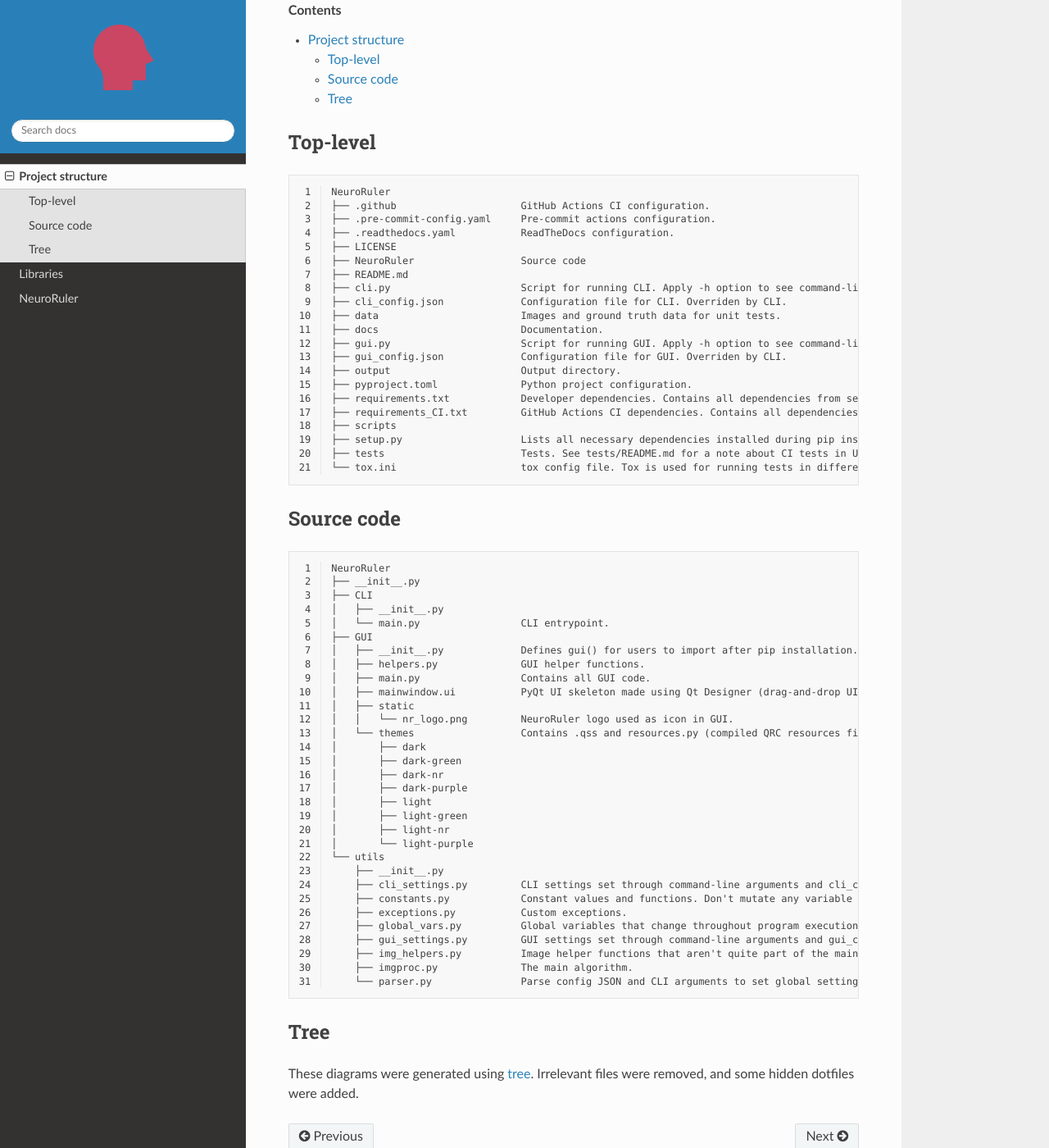
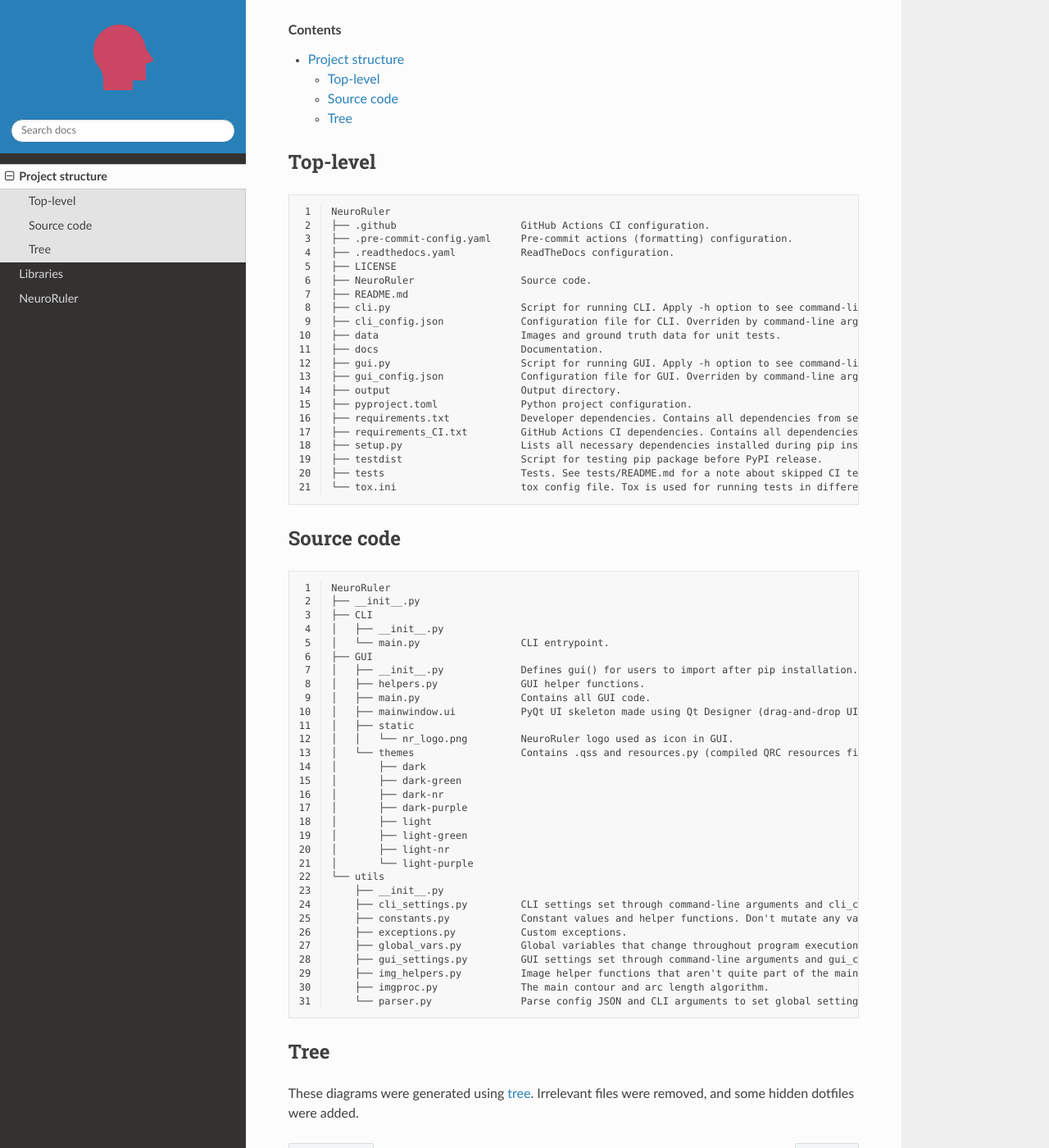
Before and after one commit to NIRALUser/NeuroRuler, a Sphinx documentation site: the page built from docs/structure.rst, in a window 1280 px wide and 1400 px high, scrolled down 243 px. Shown: the whole window at 82% size. Built offline with Sphinx 7.4.7 and the Read the Docs theme 2.0.0, drawn with Linux system fonts in a browser that asks for light colours; some of the changed text lies outside the part shown.

Commit message:
Modify usage of NR. Updated README.md.
There is a bug in parser.parse_cli. Specifically, line 112 for file extension validation (if the path has .. in it, this messes up the extension parsing logic). Will fix in next commit.

```diff
--- a/docs/structure.rst
+++ b/docs/structure.rst
@@ -22,24 +22,24 @@
 
     NeuroRuler
     ├── .github                     GitHub Actions CI configuration.
-    ├── .pre-commit-config.yaml     Pre-commit actions configuration.
+    ├── .pre-commit-config.yaml     Pre-commit actions (formatting) configuration.
     ├── .readthedocs.yaml           ReadTheDocs configuration.
     ├── LICENSE
-    ├── NeuroRuler                  Source code
+    ├── NeuroRuler                  Source code.
     ├── README.md
     ├── cli.py                      Script for running CLI. Apply -h option to see command-line options.
-    ├── cli_config.json             Configuration file for CLI. Overriden by CLI.
+    ├── cli_config.json             Configuration file for CLI. Overriden by command-line arguments.
     ├── data                        Images and ground truth data for unit tests.
     ├── docs                        Documentation.
     ├── gui.py                      Script for running GUI. Apply -h option to see command-line options.
-    ├── gui_config.json             Configuration file for GUI. Overriden by CLI.
+    ├── gui_config.json             Configuration file for GUI. Overriden by command-line arguments.
     ├── output                      Output directory.
     ├── pyproject.toml              Python project configuration.
     ├── requirements.txt            Developer dependencies. Contains all dependencies from setup.py.
     ├── requirements_CI.txt         GitHub Actions CI dependencies. Contains all dependencies from setup.py.
-    ├── scripts
     ├── setup.py                    Lists all necessary dependencies installed during pip install. Python package configuration.
-    ├── tests                       Tests. See tests/README.md for a note about CI tests in Ubuntu environments.
+    ├── testdist                    Script for testing pip package before PyPI release.
+    ├── tests                       Tests. See tests/README.md for a note about skipped CI tests in Ubuntu environments.
     └── tox.ini                     tox config file. Tox is used for running tests in different OS and Python environments.
 
 Source code
@@ -72,12 +72,12 @@
     └── utils
         ├── __init__.py
         ├── cli_settings.py         CLI settings set through command-line arguments and cli_config.json.
-        ├── constants.py            Constant values and functions. Don't mutate any variable in this file from outside of this file.
+        ├── constants.py            Constant values and helper functions. Don't mutate any variable in this file from outside of this file.
         ├── exceptions.py           Custom exceptions.
         ├── global_vars.py          Global variables that change throughout program execution.
         ├── gui_settings.py         GUI settings set through command-line arguments and gui_config.json.
         ├── img_helpers.py          Image helper functions that aren't quite part of the main algorithm. Mostly holds helper functions for working with global_vars.IMAGE_DICT.
-        ├── imgproc.py              The main algorithm.
+        ├── imgproc.py              The main contour and arc length algorithm.
         └── parser.py               Parse config JSON and CLI arguments to set global settings in gui_settings.py and cli_settings.py.
 
 Tree
```
Also changed, not shown: other parts of docs/structure.rst (+1 -1 lines), README.md (+66 -20 lines), cli_config.json (+4 -4 lines), gui_config.json (+4 -4 lines), 5 other files.
